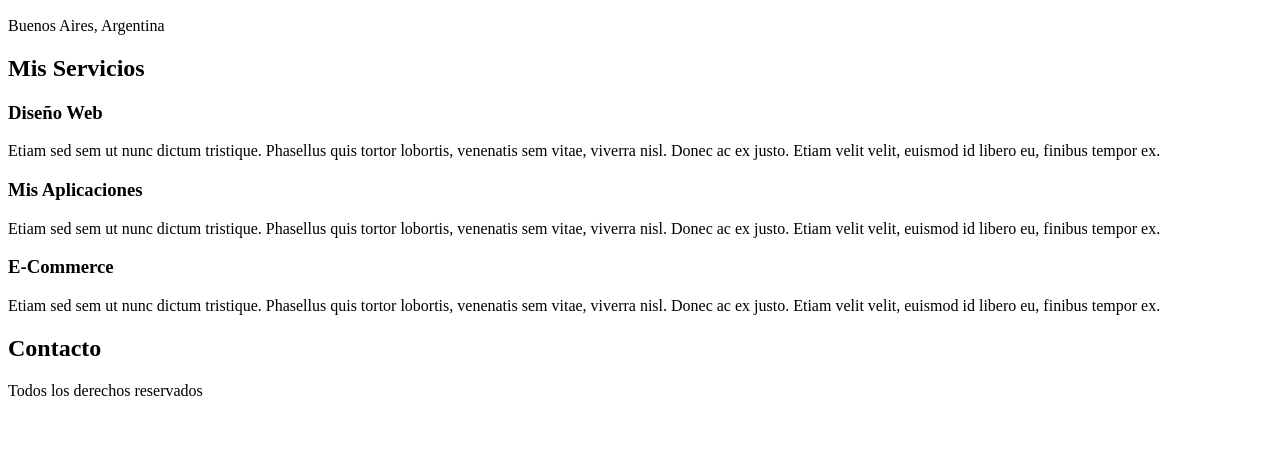
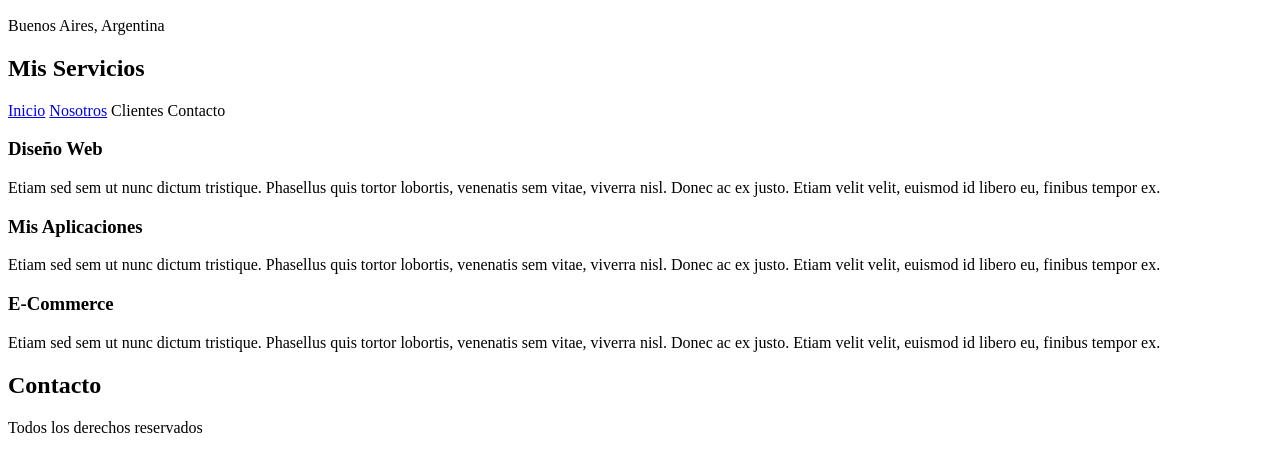
Before and after one commit to AitoBoratti/DesarrolloWeb, a plain HTML site: page Primer_Sitio_Web/index.html in a window 1280 px wide. Shown: the part 110-582 px from the top of the page. Drawn offline with Linux system fonts and the light colour scheme.

Commit message:
Modificaciones al archivo index.html y añadendo el archivo nosotros.html

```diff
--- a/Primer_Sitio_Web/index.html
+++ b/Primer_Sitio_Web/index.html
@@ -18,6 +18,13 @@
 
     <main>
         <h2>Mis Servicios</h2>
+
+        <nav>
+                <a href="index.html">Inicio</a>
+                <a href="nosotros.html">Nosotros</a>
+                <a>Clientes</a>
+                <a>Contacto</a>
+        </nav>
 
         <section>
             <h3>Diseño Web</h3>
```
Also changed, not shown: Primer_Sitio_Web/nosotros.html (added, +12 -0 lines).
